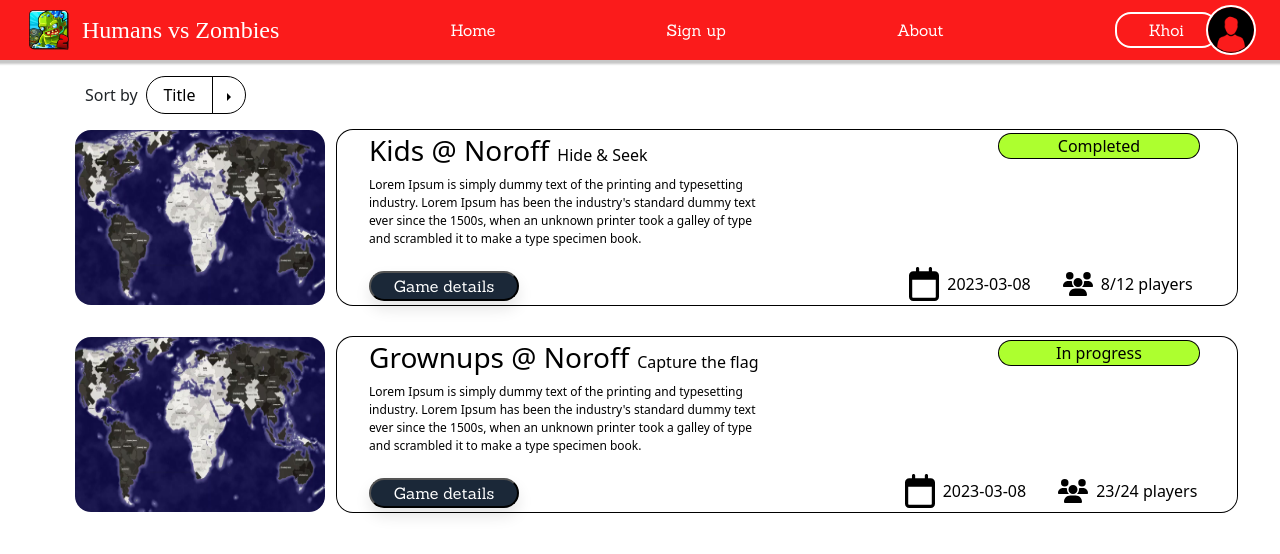
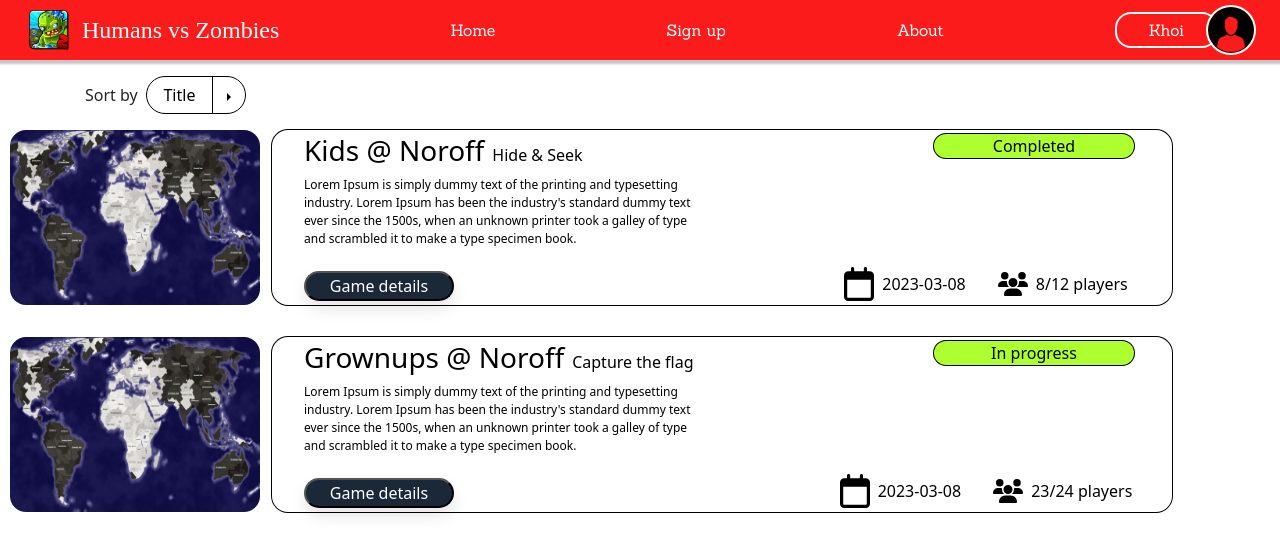
Before and after one commit to eliohk/HvZ-FrontEnd2023, a React (Create React App) app: page / in a window 1280 px wide. Shown: the top 554 px of the page. Built offline with nearby package versions, Linux system fonts and the light colour scheme; a web font is replaced by a local one.

Commit message:
added clickToGo on gameList

```diff
--- a/src/components/gameListComponent/GameListComponent.jsx
+++ b/src/components/gameListComponent/GameListComponent.jsx
@@ -24,7 +24,7 @@ const GameList = ( props ) => {
                         <p id="gameMode">{props.game.gameMode}</p>
                     </div>
                     <p id="loremIpsum">Lorem Ipsum is simply dummy text of the printing and typesetting industry. Lorem Ipsum has been the industry's standard dummy text ever since the 1500s, when an unknown printer took a galley of type and scrambled it to make a type specimen book.</p>
-                    <NavLink to="/game" className="element">
+                    <NavLink to="/game" className="elm">
                         <button id="gamedtBtn">Game details</button>
                     </NavLink>
                 </div>
--- a/src/components/navigationComponent/TopNavbar.jsx
+++ b/src/components/navigationComponent/TopNavbar.jsx
@@ -41,7 +41,7 @@ const TopNavbar = () => {
                         </div>
                     </NavLink>
 
-                    <NavLink to="/Home" className="element">
+                    <NavLink to="/" className="element">
                         <div className="innerContainerNavbar">
                             <span>Home</span>
                         </div>
--- a/src/css/gameList.css
+++ b/src/css/gameList.css
@@ -104,6 +104,9 @@
     cursor: pointer;
 }
 
+.elm {
+    width: 150px;
+}
 .alignStats {
     display: flex;
     align-items: center;
--- a/src/css/landingPage.css
+++ b/src/css/landingPage.css
@@ -67,3 +67,7 @@ button.btn.btn-primary {
 .items {
     border-radius: 16px;
 }
+
+.removeUnderline {
+    text-decoration: none;
+}
--- a/src/css/modal.css
+++ b/src/css/modal.css
@@ -132,15 +132,11 @@ button {
 }
 
 .msg {
-    padding: 8px;
-    border: solid black;
     margin-left: 0px;
     text-align: left;
 }
 
 .selfMsg {
-    padding: 8px;
-    border: solid black;
     margin-right: 0px;
     text-align: right;
 }
--- a/src/pages/gameDetailsPage/GameDetailsPage.jsx
+++ b/src/pages/gameDetailsPage/GameDetailsPage.jsx
@@ -8,7 +8,13 @@ import L from 'leaflet';
 import Dropdown from 'react-bootstrap/Dropdown';
 import DropdownButton from 'react-bootstrap/DropdownButton';
 
-const GameDetailsPage = ( props ) => {
+
+// TODO: USE REDUX TO POPULATE :))))
+
+const GameDetailsPage = ( ) => {
+
+    console.log(props)
+
     var dead = L.icon({
         iconUrl: deadIcon,
         iconSize:     [40, 40], // size of the icon
@@ -81,13 +87,11 @@ const GameDetailsPage = ( props ) => {
                         {/* chatbox + buttons here */}
                         <div>
                             <div className="chatbox">
-                                <p className="msg">First message</p>
-                                <p className="msg">Second message</p>
-                                <p className="selfMsg">My message</p>
-                                <p className="msg">Fourth message</p>
-                                <p className="msg">Fifth message</p>
-                                <p className="selfMsg">My message</p>
-                                <p className="selfMsg">My message</p>
+                                <p className="msg">Adam: I can see 3 zombies at location X. Be careful!</p>
+                                <p className="msg">Fatima: Thanks, Adam! Me and Khoi will hide.</p>
+                                <p className="selfMsg">Naughty boy: Come at me brah</p>
+                                <p className="msg">You: Thanks Adam, need backup?</p>
+                                <p className="msg">Khoi: Let's do this!</p>
                             </div>
                         </div>
                         <div className="buttonContainer">
--- a/src/pages/landingPage/LandingPage.jsx
+++ b/src/pages/landingPage/LandingPage.jsx
@@ -3,6 +3,7 @@ import GameListComponent from "../../components/gameListComponent/GameListCompon
 import { useState, useEffect } from 'react';
 import "../../css/landingPage.css";
 import SplitButton from 'react-bootstrap/SplitButton';
+import { BrowserRouter, NavLink, Route, Routes } from "react-router-dom";
 
 const LandingPage = () => {
 
@@ -11,6 +12,10 @@ const LandingPage = () => {
     const handleSortVariable = (event) => {
         let retval = event.target.innerHTML;
         setSortVariable(retval);
+    }
+
+    const handleGameClick = (i) => (event) => {
+        console.log(i);
     }
 
     let gameArray = [
@@ -33,7 +38,13 @@ const LandingPage = () => {
     ]
 
     const games = gameArray.map((gameData, i) => {
-        return <GameListComponent game={gameData} key={i}></GameListComponent>
+        return (
+            <NavLink to="/game" className="removeUnderline">
+                <div className='widthConstraint' onClick={handleGameClick(i)} key={i}>
+                    <GameListComponent game={gameData} key={i}></GameListComponent>
+                </div>
+            </NavLink>
+        );
     });
 
     return (
@@ -50,7 +61,7 @@ const LandingPage = () => {
                         </div>
                     </SplitButton>
                 </div>
-                <div className="widthConstraint">
+                <div className='widthConstraint'>
                     {games}
                 </div>
             </div>
```
